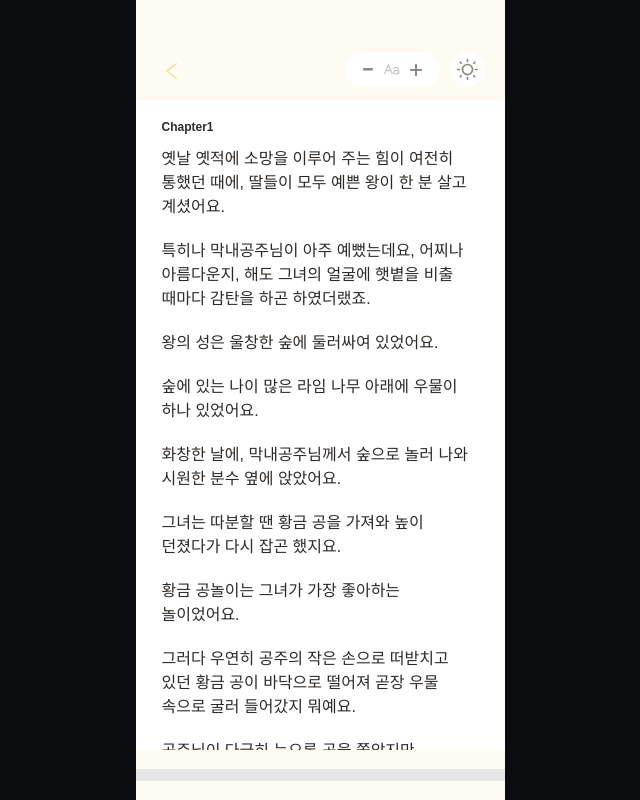
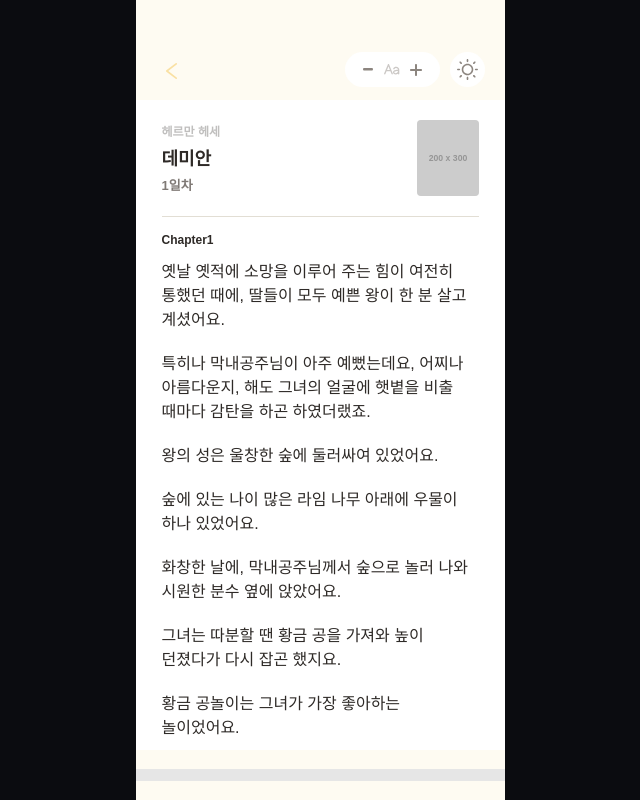
Before and after one commit to sandocsol/tenminread, a React (Vite) app: page /reader/1 in a window 1280 px wide. Shown: the whole page, without its empty margins (320-960 px from the left). Built offline with nearby package versions, Linux system fonts and the light colour scheme; no server answers.

Commit message:
feat: CompleteButton 컴포넌트 구현 및 ReaderPage 통합, chore: 책 정보 목데이터 생성, feat: ReaderPage에서 책 정보 띄워주는 BookInfoHeader 컴포넌트 구현

```diff
--- /dev/null
+++ b/src/api/bookApi.js
@@ -0,0 +1,35 @@
+import axios from 'axios';
+import bookInfoData from '../mock/bookInfo.json';
+
+const API_BASE_URL = import.meta.env.VITE_API_BASE_URL || '/api';
+
+/**
+ * 책 정보 API
+ */
+export const bookApi = {
+  /**
+   * 책 정보 조회
+   * @param {string|number} bookId - 책 ID
+   * @returns {Promise} 책 정보 객체
+   */
+  getBook: async (bookId) => {
+    // TODO: 실제 API 호출로 교체
+    // 현재는 목데이터 사용
+    return new Promise((resolve) => {
+      // API 호출 시뮬레이션을 위한 약간의 지연
+      setTimeout(() => {
+        // bookId에 맞는 데이터 반환 (현재는 하나의 목데이터만 있음)
+        resolve(bookInfoData);
+      }, 300);
+    });
+
+    // 실제 API 호출 코드 (주석 처리)
+    // try {
+    //   const response = await axios.get(`${API_BASE_URL}/book/${bookId}`);
+    //   return response.data;
+    // } catch (error) {
+    //   console.error('Failed to fetch book:', error);
+    //   throw error;
+    // }
+  },
+};
--- /dev/null
+++ b/src/features/reader/components/BookInfoHeader.jsx
@@ -0,0 +1,113 @@
+import React from 'react';
+import styled from 'styled-components';
+
+const BookInfoContainer = styled.div`
+  width: 317px;
+  height: 116px;
+  display: flex;
+  align-items: center;
+  justify-content: space-between;
+  padding: 0 0 20px 0;
+  margin-bottom: 16px;
+  position: relative;
+  border-bottom: 1px solid rgba(226, 222, 212, 1);
+
+`;
+
+const BookInfoText = styled.div`
+  display: flex;
+  flex-direction: column;
+  gap: 5px;
+  align-items: flex-start;
+  justify-content: center;
+  flex: 1;
+  margin-right: 20px;
+`;
+
+const AuthorName = styled.p`
+  font-family:  sans-serif;
+  font-weight: 600;
+  font-size: 12px;
+  line-height: normal;
+  color: ${props => props.theme === 'dark' ? 'rgba(248, 243, 232, 0.3)' : 'rgba(46, 42, 39, 0.3)'};
+  margin: 0;
+`;
+
+const BookTitle = styled.p`
+  font-family:  sans-serif;
+  font-weight: 600;
+  font-size: 18px;
+  line-height: normal;
+  color: ${props => props.theme === 'dark' ? '#f8f3e8' : '#2e2a27'};
+  margin: 0;
+  white-space: pre-wrap;
+`;
+
+const DayInfo = styled.div`
+  display: flex;
+  gap: 5px;
+  align-items: flex-start;
+`;
+
+const DayText = styled.p`
+  font-family:  sans-serif;
+  font-weight: 600;
+  font-size: 13px;
+  line-height: normal;
+  color: #7f7975;
+  margin: 0;
+  white-space: pre;
+`;
+
+const BookCover = styled.div`
+  width: 62px;
+  height: 76px;
+  flex-shrink: 0;
+  border-radius: 4px;
+  overflow: hidden;
+  background-color: ${props => props.theme === 'dark' ? '#3a3633' : '#f5f5f5'};
+
+  img {
+    width: 100%;
+    height: 100%;
+    object-fit: cover;
+    object-position: center;
+  }
+`;
+
+/**
+ * BookInfoHeader 컴포넌트
+ * 책 정보를 표시하는 헤더 (작가, 제목, 일차, 표지)
+ *
+ * @param {string} author - 작가 이름
+ * @param {string} title - 책 제목
+ * @param {number} day - 일차 (선택사항)
+ * @param {string} coverImage - 책 표지 이미지 URL (선택사항)
+ * @param {string} theme - 테마 ('light' | 'dark')
+ */
+function BookInfoHeader({ author, title, day, coverImage, theme = 'light' }) {
+  return (
+    <BookInfoContainer>
+      <BookInfoText>
+        {author && (
+          <AuthorName theme={theme}>{author}</AuthorName>
+        )}
+        {title && (
+          <BookTitle theme={theme}>{title}</BookTitle>
+        )}
+        {day !== undefined && day !== null && (
+          <DayInfo>
+            <DayText>{day}일차</DayText>
+          </DayInfo>
+        )}
+      </BookInfoText>
+      {coverImage && (
+        <BookCover theme={theme}>
+          <img src={coverImage} alt={title || '책 표지'} />
+        </BookCover>
+      )}
+    </BookInfoContainer>
+  );
+}
+
+export default BookInfoHeader;
--- a/src/features/reader/components/CompleteButton.jsx
+++ b/src/features/reader/components/CompleteButton.jsx
@@ -0,0 +1,141 @@
+import React from 'react';
+import { useNavigate } from 'react-router-dom';
+import styled from 'styled-components';
+
+const CompleteButtonContainer = styled.div`
+  width: 100%;
+  display: flex;
+  flex-direction: column;
+  align-items: center;
+  gap: 21px;
+  margin-top: 40px;
+  margin-bottom: 40px;
+`;
+
+const DescriptionText = styled.p`
+  font-family: sans-serif;
+  font-weight: 600;
+  font-size: 12px;
+  line-height: normal;
+  color: ${props => props.theme === 'dark' ? 'rgba(226, 222, 212, 0.4)' : 'rgba(46, 42, 39, 0.4)'};
+  text-align: center;
+  margin: 0;
+  width: auto;
+`;
+
+const ButtonGroup = styled.div`
+  display: flex;
+  flex-direction: column;
+  gap: 8px;
+  width: 100%;
+  align-items: center;
+`;
+
+const QuizButton = styled.button`
+  width: 272px;
+  height: 50px;
+  border-radius: 10px;
+  border: none;
+  padding: 0;
+  display: flex;
+  align-items: center;
+  justify-content: center;
+  gap: 10px;
+  cursor: pointer;
+  transition: opacity 0.2s ease;
+
+  background-color: ${props => props.theme === 'dark' ? '#1a1509' : '#fdd470'};
+
+  &:hover {
+    opacity: 0.9;
+  }
+
+  &:active {
+    opacity: 0.8;
+  }
+`;
+
+const QuizButtonText = styled.span`
+  font-family: sans-serif;
+  font-weight: 600;
+  font-size: 18px;
+  line-height: 22px;
+  color: ${props => props.theme === 'dark' ? '#f6c650' : '#ffffff'};
+  white-space: pre;
+`;
+
+const CompleteButton = styled.button`
+  width: 272px;
+  height: 50px;
+  border-radius: 10px;
+  border: none;
+  padding: 0;
+  display: flex;
+  align-items: center;
+  justify-content: center;
+  gap: 10px;
+  cursor: pointer;
+  transition: opacity 0.2s ease;
+
+  background-color: ${props => props.theme === 'dark' ? '#4c433c' : '#f4f4f4'};
+
+  &:hover {
+    opacity: 0.9;
+  }
+
+  &:active {
+    opacity: 0.8;
+  }
+`;
+
+const CompleteButtonText = styled.span`
+  font-family: sans-serif;
+  font-weight: 600;
+  font-size: 18px;
+  line-height: 22px;
+  color: ${props => props.theme === 'dark' ? '#c4b797' : '#e8bc50'};
+  white-space: pre;
+`;
+
+/**
+ * CompleteButton 컴포넌트
+ * 독서 완료 후 퀴즈 풀기 및 독서 완료 기능을 제공합니다.
+ *
+ * @param {string} bookId - 현재 읽고 있는 아티클의 고유 ID
+ * @param {string} theme - 테마 ('light' | 'dark')
+ * @param {function} onComplete - 독서 완료 버튼 클릭 시 호출되는 콜백 함수 (선택사항)
+ */
+function CompleteButtonComponent({ bookId, theme = 'light', onComplete }) {
+  const navigate = useNavigate();
+
+  const handleQuizClick = () => {
+    if (bookId) {
+      navigate(`/quiz/${bookId}`);
+    }
+  };
+
+  const handleCompleteClick = () => {
+    if (onComplete) {
+      onComplete();
+    }
+    // TODO: 독서 완료 API 호출 또는 다른 로직 추가
+  };
+
+  return (
+    <CompleteButtonContainer>
+      <DescriptionText theme={theme}>
+        읽은 내용을 정리하면 기억에 오래 남아요
+      </DescriptionText>
+      <ButtonGroup>
+        <QuizButton theme={theme} onClick={handleQuizClick}>
+          <QuizButtonText theme={theme}>퀴즈 풀기</QuizButtonText>
+        </QuizButton>
+        <CompleteButton theme={theme} onClick={handleCompleteClick}>
+          <CompleteButtonText theme={theme}>독서 완료!</CompleteButtonText>
+        </CompleteButton>
+      </ButtonGroup>
+    </CompleteButtonContainer>
+  );
+}
+
+export default CompleteButtonComponent;
--- /dev/null
+++ b/src/mock/bookInfo.json
@@ -0,0 +1,10 @@
+{
+  "bookId": 1,
+  "title": "데미안",
+  "author": "헤르만 헤세",
+  "hook25Char": "내 안의 알을 깨고 나오는 고통",
+  "bookIntro": "이 책은 주인공 싱클레어가 유년기의 밝은 알 세계를 벗어나 어둠의 세계를 경험하며 자아를 찾아가는 성장 소설입니다. 데미안이라는 신비로운 인물을 통해 선과 악, 빛과 어둠의 경계를 넘나드는 인간의 내면을 탐구합니다.",
+  "authorBio": "헤르만 헤세(1877-1962)는 독일계 스위스인 소설가이자 시인입니다. 1946년 노벨문학상을 수상했으며, 『데미안』, 『싯다르타』, 『유리알 유희』 등의 작품으로 유명합니다. 정신적 성장과 자아 탐구를 주제로 한 작품들을 많이 남겼습니다.",
+  "coverImage": "https://via.placeholder.com/200x300/4a5568/ffffff?text=데미안",
+  "day": 1
+}
--- a/src/pages/ReaderPage.jsx
+++ b/src/pages/ReaderPage.jsx
@@ -2,9 +2,12 @@ import { useEffect, useState, useRef, useMemo } from 'react';
 import { useParams } from 'react-router-dom';
 import styled from 'styled-components';
 import BookViewer from '../features/reader/components/BookViewer';
+import BookInfoHeader from '../features/reader/components/BookInfoHeader';
+import CompleteButton from '../features/reader/components/CompleteButton';
 import ProgressBar from '../features/reader/components/ProgressBar';
 import ReaderControls from '../features/reader/components/ReaderControls';
 import useReadingProgress from '../features/reader/hooks/useReadingProgress';
+import { bookApi } from '../api/bookApi';
 import bookContentData from '../mock/bookContent.json';
 
 const ReaderPageContainer = styled.div`
@@ -25,7 +28,8 @@ const ContentWrapper = styled.div`
   overflow-y: auto; /* 세로 스크롤 허용 */
   padding: 20px;
   display: flex;
-  justify-content: center;
+  flex-direction: column;
+  align-items: center;
 
   /* 스크롤바 숨기기 */
   scrollbar-width: none; /* Firefox */
@@ -38,11 +42,33 @@ const ContentWrapper = styled.div`
 function ReaderPage() {
   const { bookId } = useParams();
   const [bookContent, setBookContent] = useState(null);
+  const [bookInfo, setBookInfo] = useState(null);
+  const [isLoadingBookInfo, setIsLoadingBookInfo] = useState(true);
   const containerRef = useRef(null);
   const [contentKey, setContentKey] = useState(0); // 컨텐츠 로드 시 리스너 재등록을 위한 키
 
   // useReadingProgress 훅 사용
   const { progress, theme, fontSize, changeFontSize, toggleTheme } = useReadingProgress(bookId || 1, containerRef, contentKey);
+
+  // 책 정보 API 호출
+  useEffect(() => {
+    const fetchBookInfo = async () => {
+      if (!bookId) return;
+
+      try {
+        setIsLoadingBookInfo(true);
+        const data = await bookApi.getBook(bookId);
+        setBookInfo(data);
+      } catch (error) {
+        console.error('Failed to fetch book info:', error);
+        // 에러 발생 시에도 계속 진행 (선택적)
+      } finally {
+        setIsLoadingBookInfo(false);
+      }
+    };
+
+    fetchBookInfo();
+  }, [bookId]);
 
   useEffect(() => {
     // TODO: 실제 API 호출로 교체
@@ -72,7 +98,23 @@ function ReaderPage() {
         onToggleTheme={toggleTheme}
       />
       <ContentWrapper ref={containerRef}>
+        {/* 책 정보 헤더 */}
+        {bookInfo && (
+          <BookInfoHeader
+            author={bookInfo.author}
+            title={bookInfo.title}
+            day={bookInfo.day || 1} // TODO: 실제 일차 정보는 독서 진행 상황 API에서 받아오기
+            coverImage={bookInfo.coverImage || bookInfo.bookCover}
+            theme={theme}
+          />
+        )}
         <BookViewer {...bookViewerProps} />
+        {bookContent && (
+          <CompleteButton
+            bookId={bookId}
+            theme={theme}
+          />
+        )}
       </ContentWrapper>
       <ProgressBar progress={progress} theme={theme} />
     </ReaderPageContainer>
```
